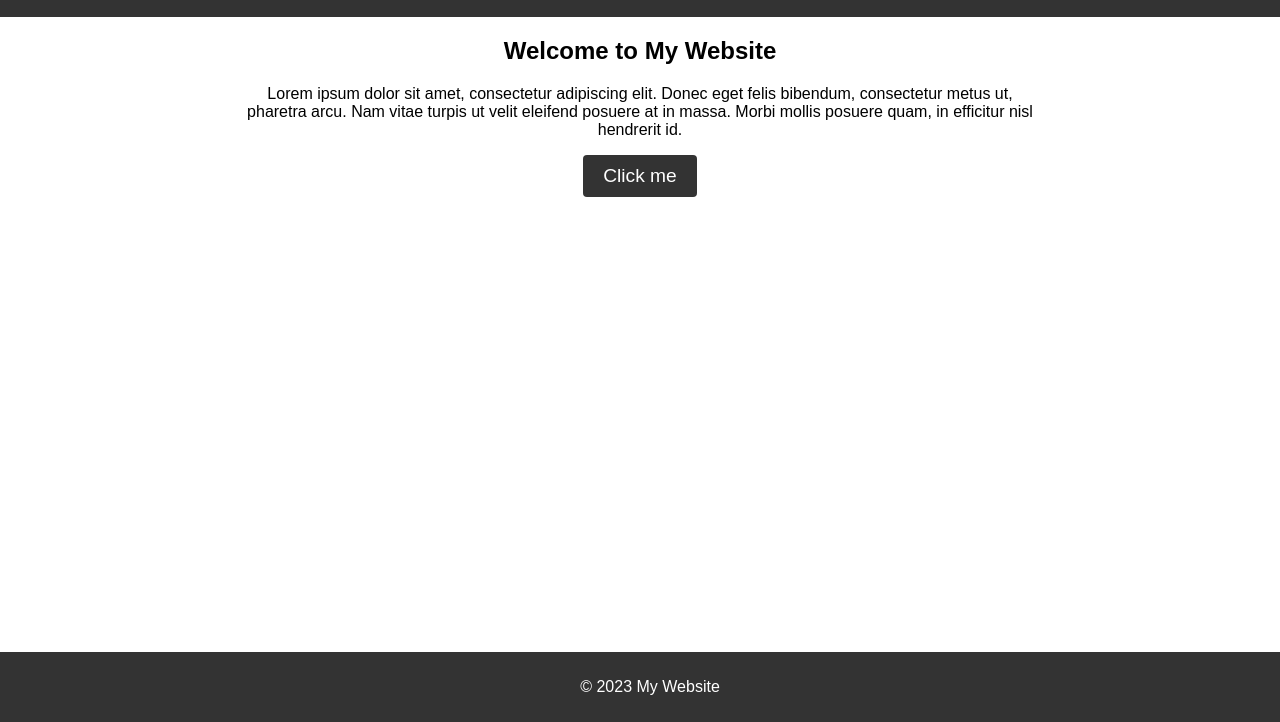
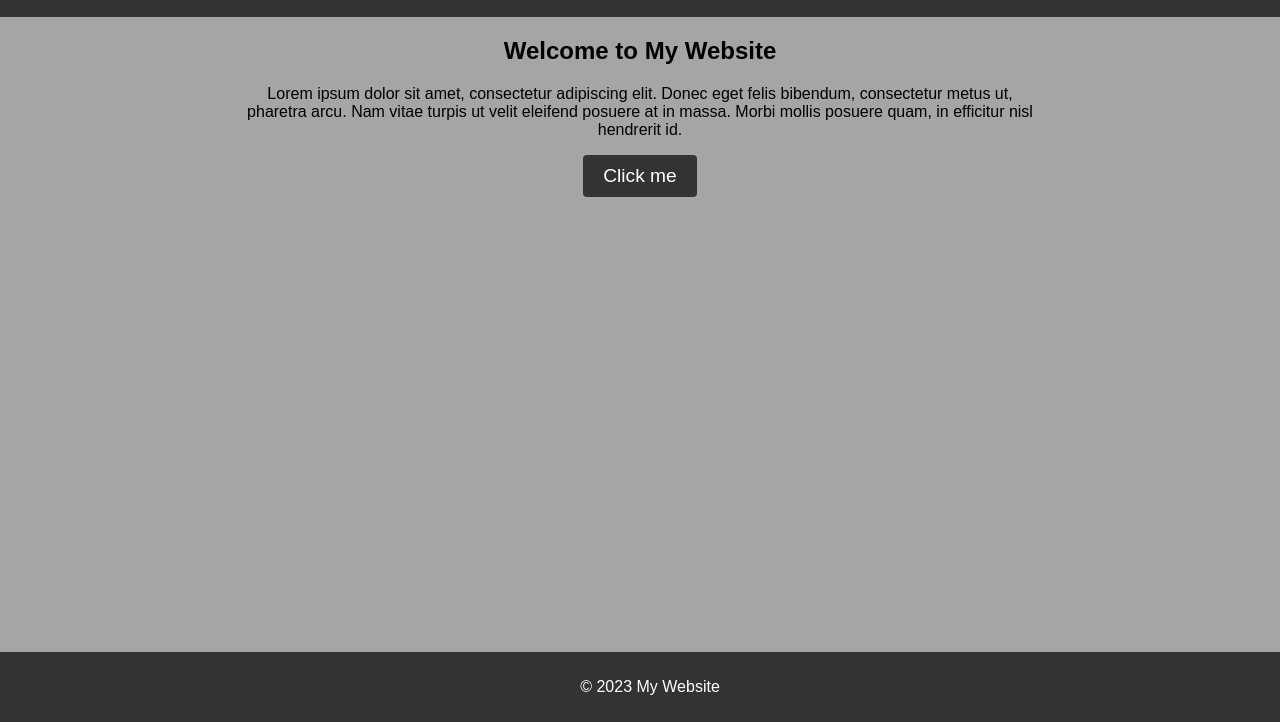
Before and after one commit to mirjalolziyadullayev/website, a plain HTML site: page index.html in a window 1280 px wide. Shown: the part 78-800 px from the top of the page. Drawn offline with Linux system fonts and the light colour scheme.

Commit message:
Update style.css

```diff
--- a/css/style.css
+++ b/css/style.css
@@ -1,8 +1,9 @@
 body {
-    font-family: Arial, sans-serif;
-    margin: 0;
-    padding: 0;
-  }
+  font-family: Arial, sans-serif;
+  margin: 0;
+  padding: 0;
+  background-color: #a5a5a5;
+}
 
   header {
     background-color: #333;
```
